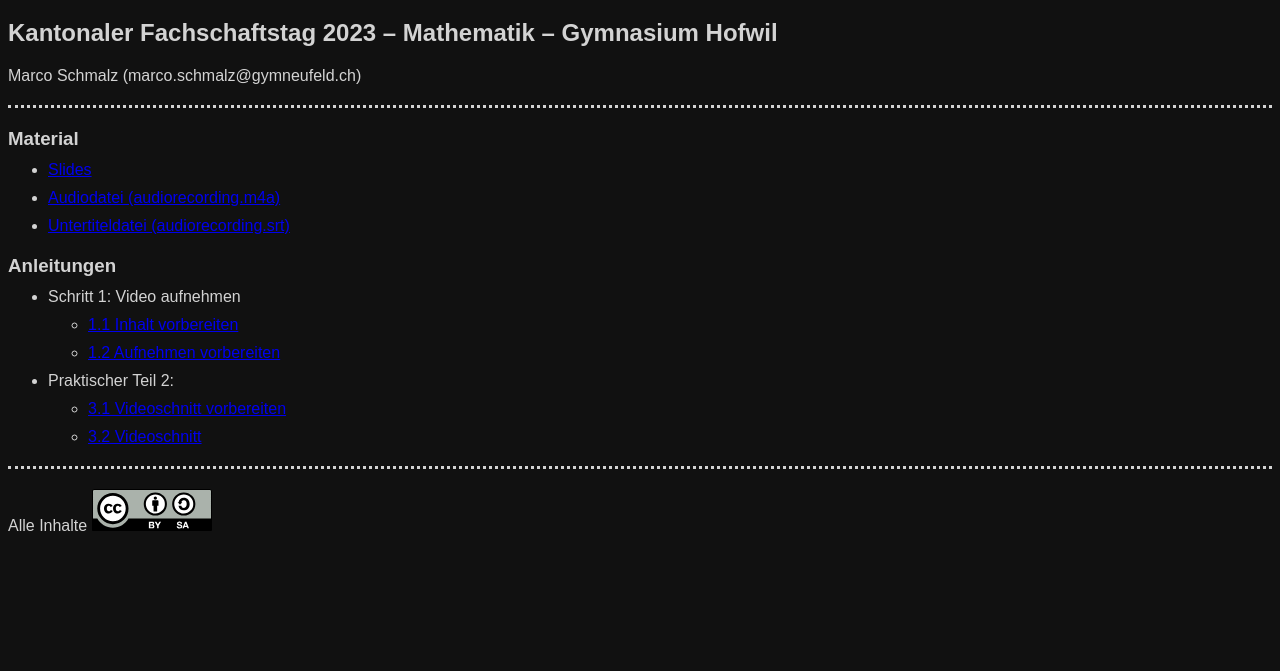
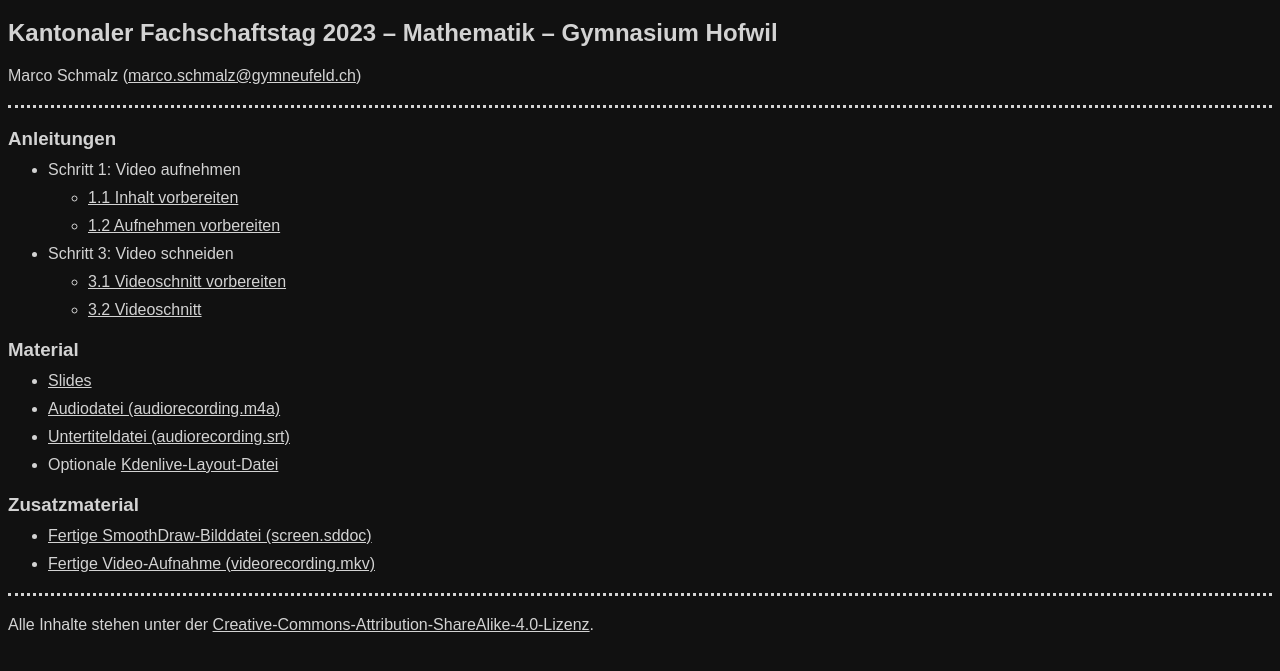
Before and after one commit to gymnerdfeld/fata-math-23-video, a plain HTML site: page index.html in a window 1280 px wide. Shown: the part 61-732 px from the top of the page. Drawn offline with Linux system fonts and the light colour scheme.

Commit message:
final version

```diff
--- a/index.html
+++ b/index.html
@@ -5,7 +5,7 @@
     <meta name="viewport" content="width=device-width, initial-scale=1.0">
     <title>Lernvideos (zeitsparend) erstellen: Fachschaftstag 2023</title>
     <style>
-        html{font-family: sans-serif; color: lightgrey; background-color: #111;}
+        html, a {font-family: sans-serif; color: lightgrey; background-color: #111;}
         code {font-family: monospace;}
         h3 {margin: 20px 0 -5px 0px;}
         li {margin: 10px 0;}
@@ -15,15 +15,8 @@
 <body>
     <h1>Workshop: Lernvideos (zeitsparend) erstellen</h1>
     <h2>Kantonaler Fachschaftstag 2023 &ndash; Mathematik &ndash; Gymnasium Hofwil</h2>
-    Marco Schmalz (marco.schmalz@gymneufeld.ch)
+    Marco Schmalz (<a href="mailto:marco.schmalz@gymneufeld.ch">marco.schmalz@gymneufeld.ch</a>)
     <hr>
-    <h3>Material</h3>
-    <ul>
-        <li><a href="fata23-slides-lernvideos.pdf">Slides</a></li>
-        <li><a href="audiorecording.m4a">Audiodatei (audiorecording.m4a)</a></li>
-        <li><a href="audiorecording.srt">Untertiteldatei (audiorecording.srt)</a></li>
-    </ul>
-
     <h3>Anleitungen</h3>
     <ul>
         <li>Schritt 1: Video aufnehmen</li>
@@ -31,13 +24,30 @@
             <li><a href="1_1_inhalt_vorbereiten.pdf">1.1 Inhalt vorbereiten</a></li>
             <li><a href="1_2_aufnehmen_vorbereiten.pdf">1.2 Aufnehmen vorbereiten</a></li>
         </ul>
-        <li>Praktischer Teil 2:</li>
+        <li>Schritt 3: Video schneiden</li>
         <ul>
-            <li><a href="2_1_videoschnitt_vorbereiten.pdf">3.1 Videoschnitt vorbereiten</a></li>
-            <li><a href="2_2_videoschnitt.pdf">3.2 Videoschnitt</a></li>
+            <li><a href="3_1_videoschnitt_vorbereiten.pdf">3.1 Videoschnitt vorbereiten</a></li>
+            <li><a href="3_2_videoschnitt.pdf">3.2 Videoschnitt</a></li>
         </ul>
     </ul>
+    <h3>Material</h3>
+    <ul>
+        <li><a href="fata23-slides-lernvideos.pdf">Slides</a></li>
+        <li><a href="audiorecording.m4a" download>Audiodatei (audiorecording.m4a)</a></li>
+        <li><a href="audiorecording.srt" download>Untertiteldatei (audiorecording.srt)</a></li>
+        <li>Optionale <a href="custom-editing.kdenlivelayout" download>Kdenlive-Layout-Datei</a></li>
+    </ul>
+    <h3>Zusatzmaterial</h3>
+    <ul>
+        <li><a href="screen.sddoc" download>Fertige SmoothDraw-Bilddatei (screen.sddoc)</a></li>
+        <li><a href="videorecording.mkv" download>Fertige Video-Aufnahme (videorecording.mkv)</a></li>
+        <!-- <li><a href="video-fata.kdenlive" download>Fertig geschnittenes Kdenlive-Projekt (video-fata.kdenlive)</a></li>
+        <li><a href="video-fata.mkv">Fertiges Video (video-fata.mkv)</a></li> -->
+    </ul>
+
+
     <hr/>
-    Alle Inhalte <img src="cc_by_sa.svg" alt="">
+    Alle Inhalte stehen unter der
+    <a href="https://creativecommons.org/licenses/by-sa/4.0/">Creative-Commons-Attribution-ShareAlike-4.0-Lizenz</a>.
 </body>
 </html>
```
Also changed, not shown: 9 other files.
